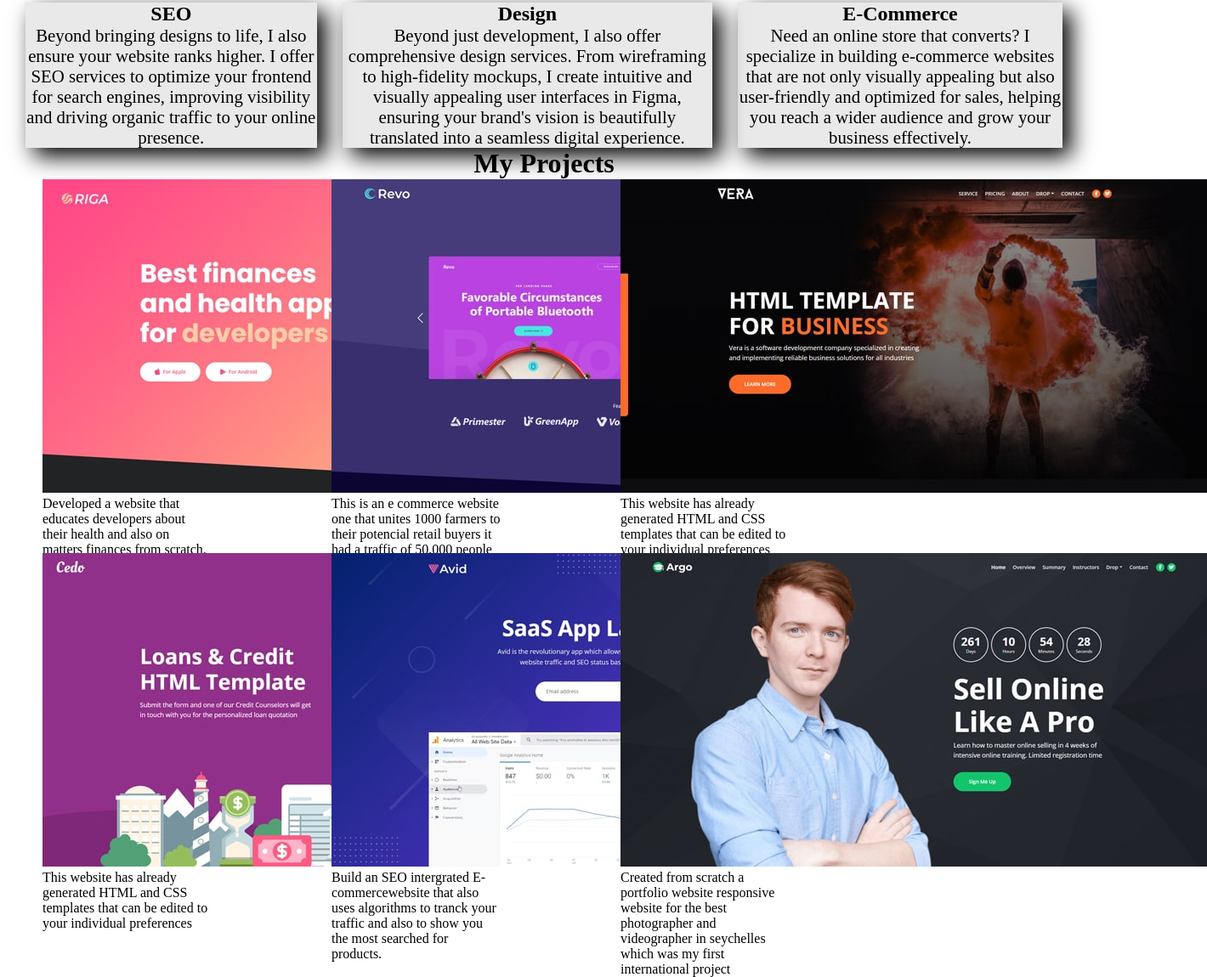
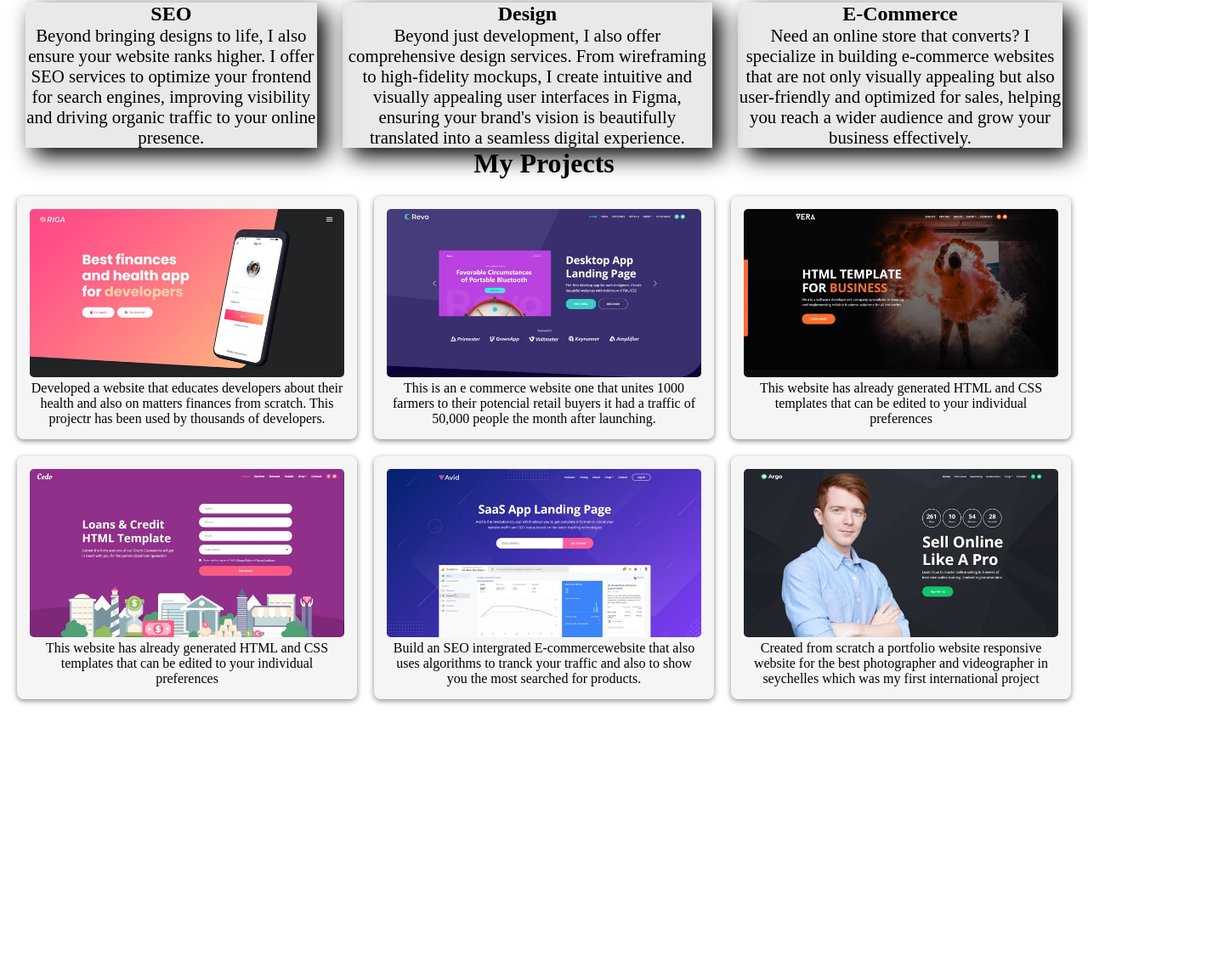
Before and after one commit to FrancisKarani14/My-portfolio-website, a plain HTML site: page index.html in a window 1280 px wide. Shown: the part 1271-2421 px from the top of the page at 85% size, 1420 px wide, since content can reach past the window. After the commit the page ends 2114 px from the top, so only its background shows below. Drawn offline with Linux system fonts and the light colour scheme.

Commit message:
changes the project section from flex row to grid

```diff
--- a/index.html
+++ b/index.html
@@ -83,6 +83,9 @@
     </div>
 
     </section>
+    <div class="formfield">
+
+    </div>
 
 </body>
 </html>
--- a/style.css
+++ b/style.css
@@ -104,14 +104,24 @@ h3{
 .offer p{
     font-size: 1.3rem;
 }
-#projects{
+#projects {
     display: grid;
-    grid-template-columns: repeat(3,250px);
-    grid-template-rows: repeat(2, 350px);
-    gap: 90px;
+    grid-template-columns: repeat(3, 1fr);
+    grid-template-rows: repeat(2, auto);
+    gap: 20px;
+    padding: 20px;
+  }
 
-}
-.proj{
-    margin-left: 50px;
+  .proj {
+    background-color: rgba(128, 128, 128, 0.082);
+    padding: 15px;
+    border-radius: 8px;
+    box-shadow: 0 2px 6px rgba(0, 0, 0, 0.466);
+    text-align: center;
+  }
 
-}
+  .proj img {
+    width: 100%;
+    height: auto;
+    border-radius: 5px;
+  }
```
